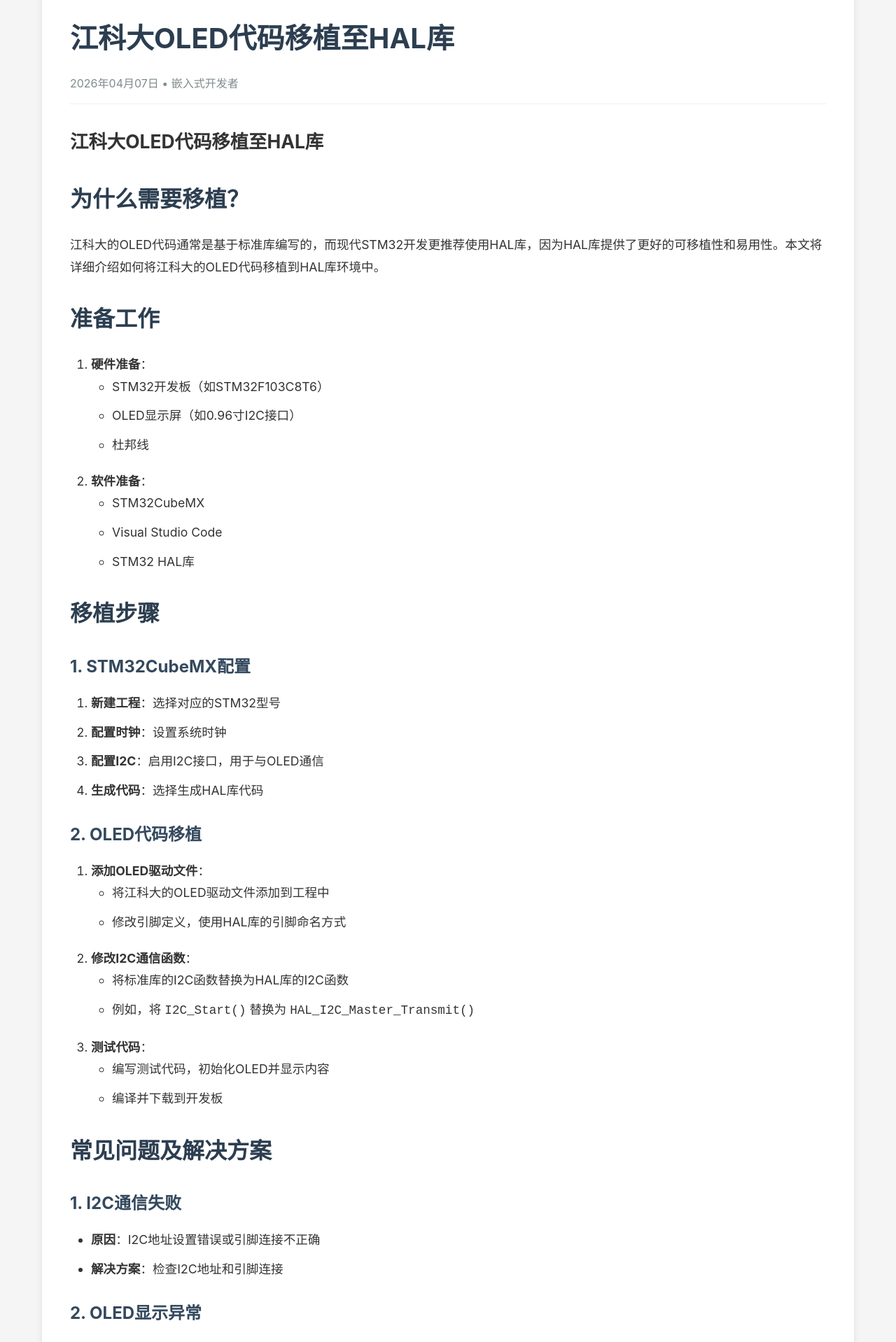
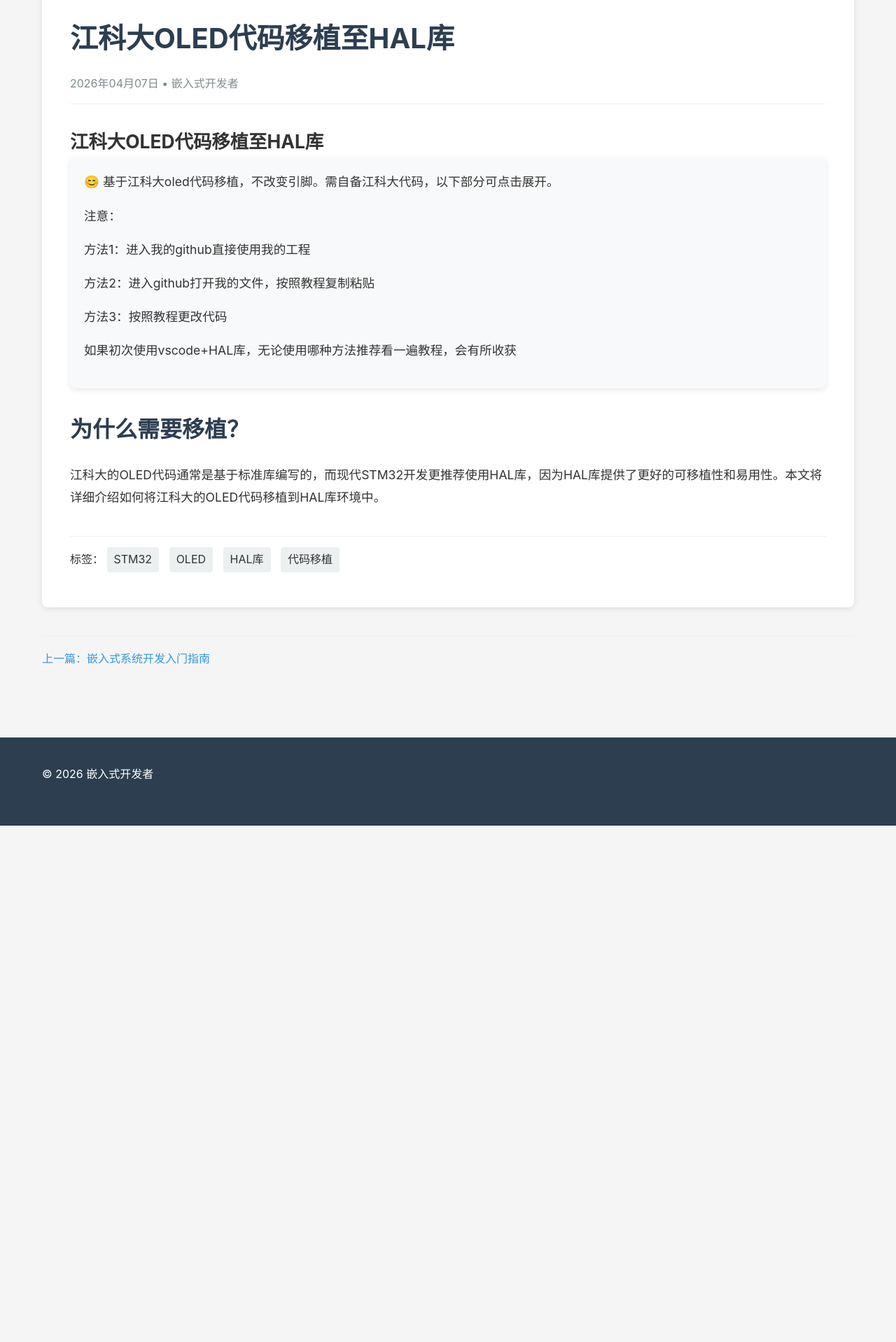
Before and after one commit to qrsgcljx/qrsgcljx.github.io, a Jekyll site: the page built from _posts/2026-04-07-oled-hal-porting.md, in a window 1280 px wide. Shown: the part 337-2255 px from the top of the page at 70% size. Built offline with Jekyll 4.4.1, drawn with Linux system fonts in a browser that asks for light colours; after the commit the page ends 1517 px from its top, so only the background shows below that; some of the changed text lies outside the part shown.

Commit message:
添加卡片样式和内容

````diff
--- a/_posts/2026-04-07-oled-hal-porting.md
+++ b/_posts/2026-04-07-oled-hal-porting.md
@@ -8,92 +8,17 @@ excerpt: 本文介绍如何将江科大的OLED代码移植到STM32 HAL库环境
 
 # 江科大OLED代码移植至HAL库
 
+<div class="card-info">
+  <div class="card-content">
+    <p>😊 基于江科大oled代码移植，不改变引脚。需自备江科大代码，以下部分可点击展开。</p>
+    <p>注意：</p>
+    <p>方法1：进入我的github直接使用我的工程</p>
+    <p>方法2：进入github打开我的文件，按照教程复制粘贴</p>
+    <p>方法3：按照教程更改代码</p>
+    <p>如果初次使用vscode+HAL库，无论使用哪种方法推荐看一遍教程，会有所收获</p>
+  </div>
+</div>
+
 ## 为什么需要移植？
 
 江科大的OLED代码通常是基于标准库编写的，而现代STM32开发更推荐使用HAL库，因为HAL库提供了更好的可移植性和易用性。本文将详细介绍如何将江科大的OLED代码移植到HAL库环境中。
-
-## 准备工作
-
-1. **硬件准备**：
-   - STM32开发板（如STM32F103C8T6）
-   - OLED显示屏（如0.96寸I2C接口）
-   - 杜邦线
-
-2. **软件准备**：
-   - STM32CubeMX
-   - Visual Studio Code
-   - STM32 HAL库
-
-## 移植步骤
-
-### 1. STM32CubeMX配置
-
-1. **新建工程**：选择对应的STM32型号
-2. **配置时钟**：设置系统时钟
-3. **配置I2C**：启用I2C接口，用于与OLED通信
-4. **生成代码**：选择生成HAL库代码
-
-### 2. OLED代码移植
-
-1. **添加OLED驱动文件**：
-   - 将江科大的OLED驱动文件添加到工程中
-   - 修改引脚定义，使用HAL库的引脚命名方式
-
-2. **修改I2C通信函数**：
-   - 将标准库的I2C函数替换为HAL库的I2C函数
-   - 例如，将 `I2C_Start()` 替换为 `HAL_I2C_Master_Transmit()`
-
-3. **测试代码**：
-   - 编写测试代码，初始化OLED并显示内容
-   - 编译并下载到开发板
-
-## 常见问题及解决方案
-
-### 1. I2C通信失败
-- **原因**：I2C地址设置错误或引脚连接不正确
-- **解决方案**：检查I2C地址和引脚连接
-
-### 2. OLED显示异常
-- **原因**：时序问题或驱动代码错误
-- **解决方案**：调整时序参数，检查驱动代码
-
-## 完整代码示例
-
-```c
-// OLED初始化函数
-void OLED_Init(void) {
-    // HAL库初始化代码
-    // ...
-}
-
-// 显示字符函数
-void OLED_ShowChar(uint8_t x, uint8_t y, uint8_t chr) {
-    // HAL库实现
-    // ...
-}
-
-// 主函数
-int main(void) {
-    // 初始化
-    HAL_Init();
-    SystemClock_Config();
-    MX_GPIO_Init();
-    MX_I2C1_Init();
-
-    // OLED初始化
-    OLED_Init();
-
-    // 显示测试
-    OLED_ShowString(0, 0, "Hello OLED!");
-
-    while (1) {
-        // 主循环
-    }
-}
-```
-
-## 总结
-
-通过本文的步骤，你可以成功将江科大的OLED代码移植到HAL库环境中。移植过程中需要注意I2C通信函数的替换和时序参数的调整，确保OLED能够正常工作。
-
-移植后的代码具有更好的可移植性和维护性，可以在不同的STM32型号上使用，为你的嵌入式项目提供便利。
--- a/assets/css/style.css
+++ b/assets/css/style.css
@@ -260,6 +260,23 @@ body {
     border-radius: 8px;
     box-shadow: 0 2px 10px rgba(0,0,0,0.1);
     margin-bottom: 40px;
+}
+
+/* 卡片样式 */
+.card-info {
+    background-color: #f8f9fa;
+    border-radius: 8px;
+    padding: 20px;
+    margin-bottom: 30px;
+    box-shadow: 0 2px 8px rgba(0,0,0,0.1);
+}
+
+.card-content {
+    line-height: 1.6;
+}
+
+.card-content p {
+    margin-bottom: 10px;
 }
 
 .post-title {
````
